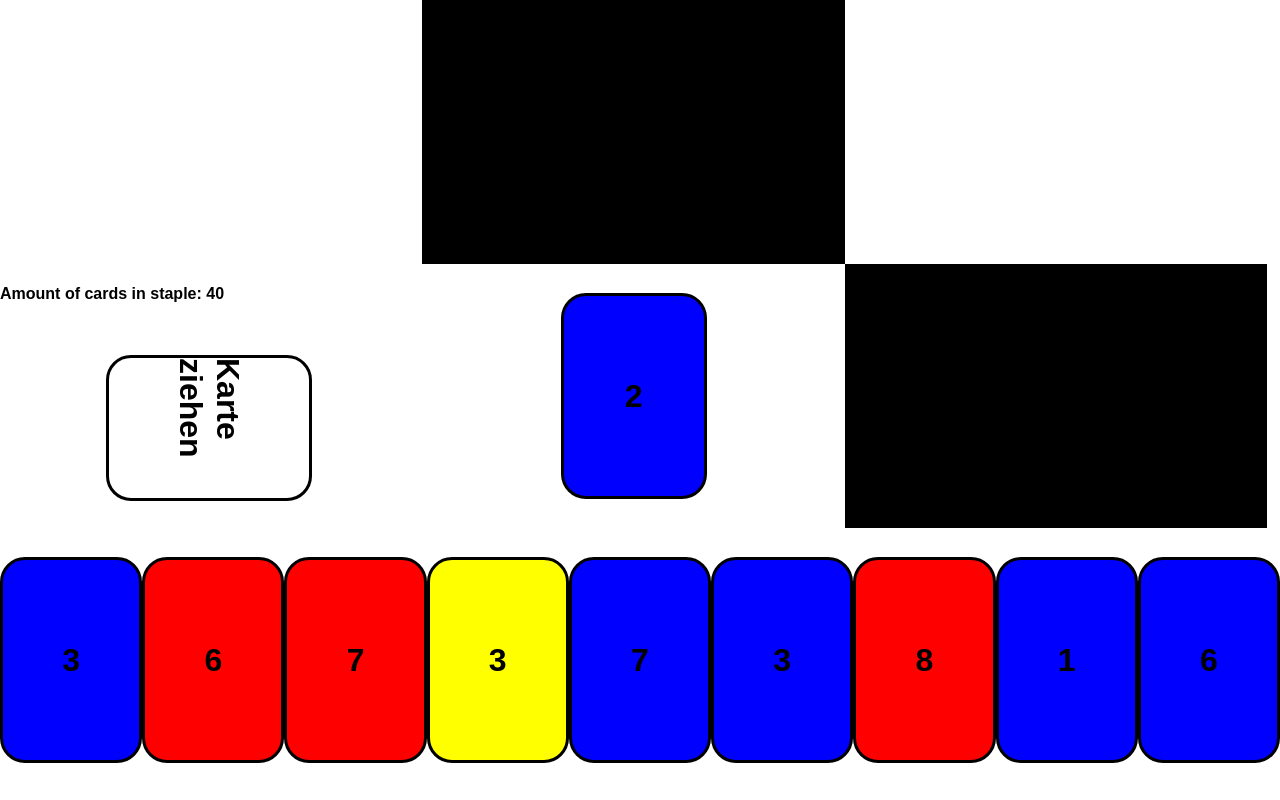
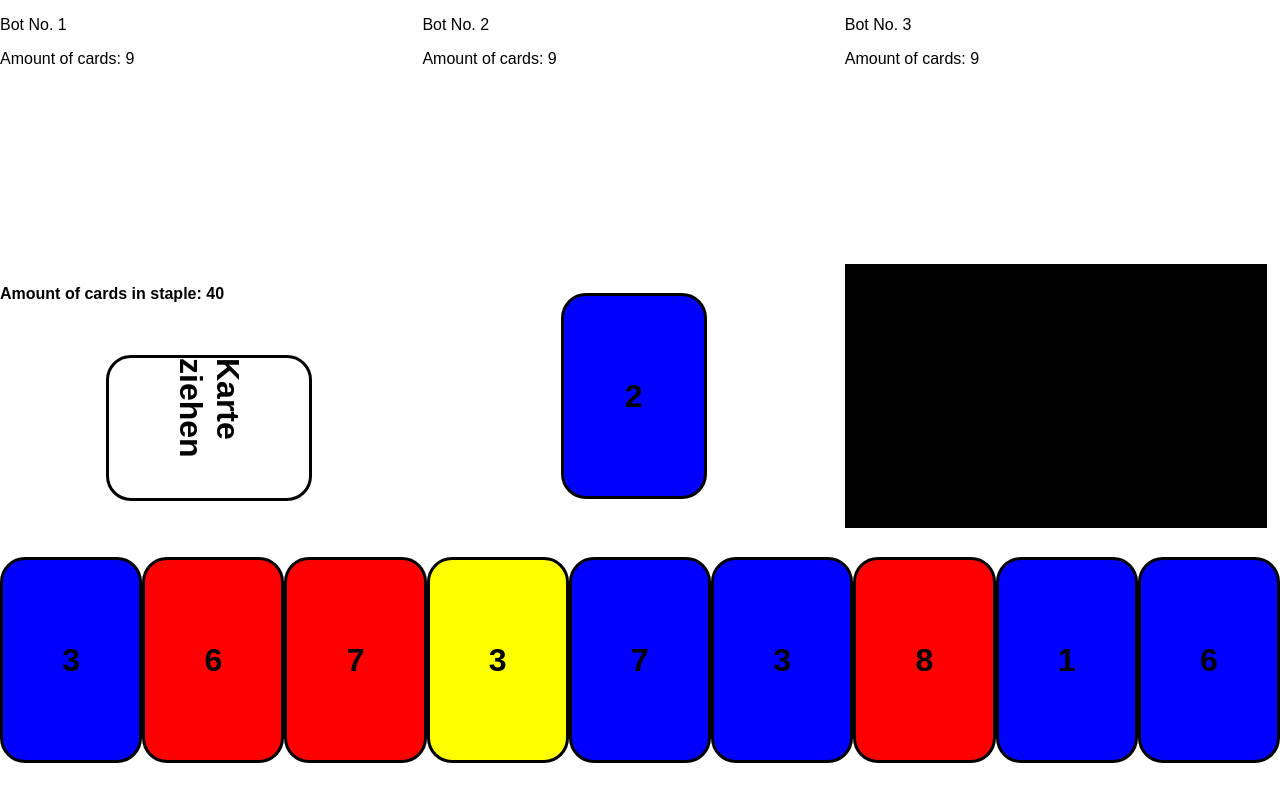
Before and after one commit to andyundso/uno-bot, a React (Create React App) app: page / in a window 1280 px wide. Built offline with nearby package versions, Linux system fonts and the light colour scheme; the HTML template or start-up script is replaced by a standard one.

Commit message:
Bots are now able to play cards

```diff
--- a/src/App.tsx
+++ b/src/App.tsx
@@ -2,19 +2,22 @@ import 'izitoast/dist/css/iziToast.css';
 import iziToast from "izitoast";
 import * as React from 'react';
 import './App.css';
+import {updateBotCardState} from "./helpers/botFunctions";
 import {distributeCards, generateCards, playableCards, validCard} from "./helpers/cardFunctions";
+import {BotBoard} from "./layout/BotBoard";
 import {Card} from "./layout/Card";
 import {CardStaple} from "./layout/CardStaple";
 import {PlayerBoard} from "./layout/PlayerBoard";
 import {DistributedCards, ICard} from "./types";
 
-const playerNumber: number = 3;
+const playerNumber: number = 3;
 
 interface Props {
 }
 
 interface State {
     cardStaple: ICard[];
+    currentPlayer: number;
     playedCards: ICard[];
     playerCardStaples: Array<ICard[]>
     loading: boolean;
@@ -26,6 +29,7 @@ class App extends React.Component<Props, State> {
 
         this.state = {
             cardStaple: [],
+            currentPlayer: 3,
             loading: true,
             playedCards: [],
             playerCardStaples: []
@@ -54,6 +58,40 @@ class App extends React.Component<Props, State> {
         });
     }
 
+    public componentDidUpdate(prevState: Readonly<State>): void {
+        if (prevState.currentPlayer !== this.state.currentPlayer) {
+            if (this.state.currentPlayer !== 3) {
+                this.calculateBotTurn()
+            }
+        }
+    }
+
+    private calculateBotTurn() {
+        let {cardStaple, playerCardStaples, playedCards} = this.state;
+        const {currentPlayer} = this.state;
+        const lastCard = this.state.playedCards[0];
+
+        // determine if bot can play a card
+        const playableCards = playerCardStaples[currentPlayer].filter((card: ICard) => card.color === lastCard.color || card.value === lastCard.value);
+
+        if (playableCards.length > 0) {
+            let {newPlayedCards, playerCardStaple} = updateBotCardState(playableCards.shift()!, playerCardStaples[currentPlayer], this.state.playedCards)
+            playedCards = newPlayedCards;
+            playerCardStaples[currentPlayer] = playerCardStaple;
+        } else {
+            // bot has nothing to play and needs to take a card
+            const cardToTake = cardStaple.shift();
+            playerCardStaples[currentPlayer].unshift(cardToTake!)
+        }
+
+        this.setState({
+            cardStaple: cardStaple,
+            currentPlayer: (currentPlayer + 1) % 4,
+            playedCards: playedCards,
+            playerCardStaples: playerCardStaples
+        })
+    }
+
     public takeCard = () => {
         if (playableCards(this.state.playerCardStaples[playerNumber], this.state.playedCards[0])) {
             iziToast.show({
@@ -62,12 +100,13 @@ class App extends React.Component<Props, State> {
                 position: 'topCenter',
             })
         } else {
-            let newPlayerCardStaple: Array<ICard[]> = this.state.playerCardStaples;
+            let newPlayerCardStaple: Array<ICard[]> = this.state.playerCardStaples;
             const cardStaple = this.state.cardStaple;
             const pickedCard = cardStaple.shift();
             newPlayerCardStaple[playerNumber].push(pickedCard!);
 
             this.setState({
+                currentPlayer: 0,
                 cardStaple: cardStaple,
                 playerCardStaples: newPlayerCardStaple
             })
@@ -78,13 +117,13 @@ class App extends React.Component<Props, State> {
         const card = this.state.playerCardStaples[playerNumber].find((c: ICard) => c.key === cardId);
         if (card) {
             if (validCard(card, this.state.playedCards[0])) {
-                let newPlayerCardStaples: Array<ICard[]> = this.state.playerCardStaples;
+                let newPlayerCardStaples: Array<ICard[]> = this.state.playerCardStaples;
                 const playedCards = this.state.playedCards;
                 playedCards.unshift(card);
-                const newPlayerCards = newPlayerCardStaples[playerNumber].filter((c: ICard) => c.key !== cardId);
-                newPlayerCardStaples[playerNumber] = newPlayerCards
+                newPlayerCardStaples[playerNumber] = newPlayerCardStaples[playerNumber].filter((c: ICard) => c.key !== cardId);
 
                 this.setState({
+                    currentPlayer: 0,
                     playedCards: playedCards,
                     playerCardStaples: newPlayerCardStaples
                 })
@@ -105,9 +144,9 @@ class App extends React.Component<Props, State> {
             return (
                 <div style={{height: '100%', width: '100%'}}>
                     <div style={{height: '33%', width: '100%'}}>
-                        <div style={{backgroundColor: 'white', float: 'left', height: '100%', width: '33%'}}/>
-                        <div style={{backgroundColor: 'black', float: 'left', height: '100%', width: '33%'}}/>
-                        <div style={{backgroundColor: 'white', float: 'left', height: '100%', width: '33%'}}/>
+                        <BotBoard botNumber={1} cards={this.state.playerCardStaples[0]}/>
+                        <BotBoard botNumber={2} cards={this.state.playerCardStaples[1]}/>
+                        <BotBoard botNumber={3} cards={this.state.playerCardStaples[2]}/>
                     </div>
 
                     <div style={{height: '33%', width: '100%'}}>
@@ -128,7 +167,8 @@ class App extends React.Component<Props, State> {
                     </div>
 
                     <div style={{height: '33%'}}>
-                        <PlayerBoard cards={this.state.playerCardStaples[playerNumber]} onClick={this.updatePlayerCardState}/>
+                        <PlayerBoard cards={this.state.playerCardStaples[playerNumber]}
+                                     onClick={this.updatePlayerCardState}/>
                     </div>
                 </div>
             )
--- /dev/null
+++ b/src/helpers/botFunctions.ts
@@ -0,0 +1,11 @@
+import {ICard} from "../types";
+
+export const updateBotCardState = (cardToPlay: ICard, playerCardStaple: ICard[], playedCards: ICard[]) => {
+    playerCardStaple = playerCardStaple.filter((card: ICard) => card.key !== cardToPlay!.key);
+    playedCards.unshift(cardToPlay!);
+
+    return {
+        newPlayedCards: playedCards,
+        playerCardStaple: playerCardStaple
+    }
+};
--- /dev/null
+++ b/src/layout/BotBoard.tsx
@@ -0,0 +1,19 @@
+import * as React from 'react'
+import {ICard} from "../types";
+
+interface Props {
+    botNumber: number,
+    cards: ICard[];
+}
+
+export const BotBoard = ({botNumber, cards}: Props) =>
+    <div style={{
+        alignItems: 'center',
+        backgroundColor: 'white',
+        float: 'left',
+        height: '100%',
+        width: '33%'
+    }}>
+        <p>Bot No. { botNumber }</p>
+        <p>Amount of cards: {cards.length}</p>
+    </div>;
```
